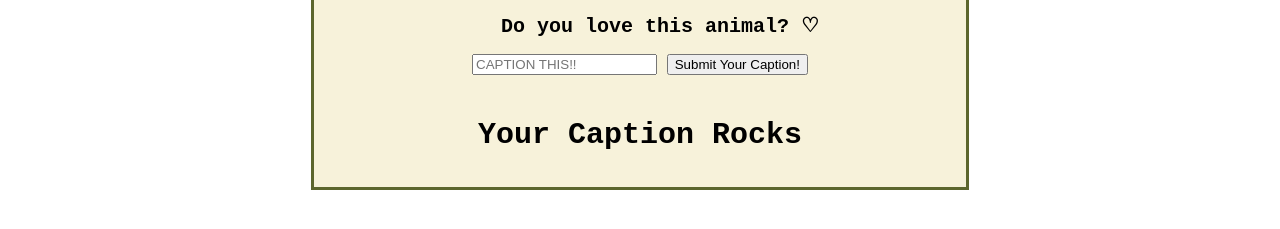
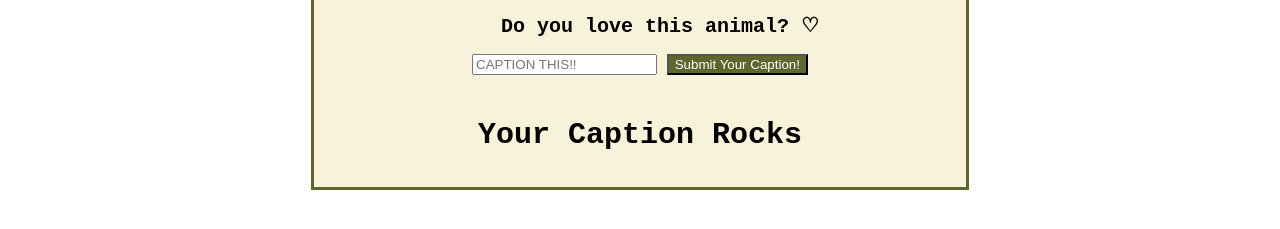
Before and after one commit to LindseyP6/ZooAnimalProject, a plain HTML site: page index.html in a window 1280 px wide. Shown: the part 237-466 px from the top of the page. Drawn offline with Linux system fonts and the light colour scheme; no server answers.

Commit message:
final touches

```diff
--- a/style.css
+++ b/style.css
@@ -59,7 +59,7 @@ h2 {
       font-family:'Courier New', Courier, monospace
   }
 
-  .button {
+  #button {
       background-color: #5c662d;
       color: white;
   }
```
